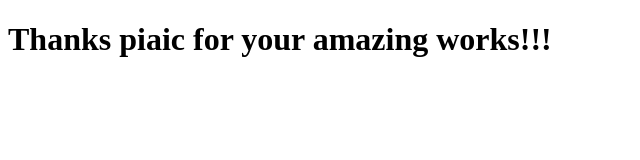
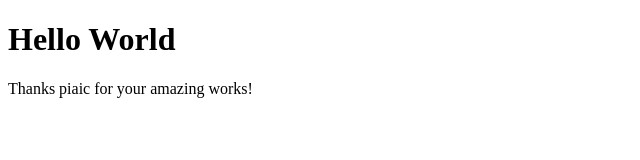
Before and after one commit to atifbajwa/Bootcamp-2020, a plain HTML site: page index.html in a window 1280 px wide. Shown: the whole page, without its empty margins (0-640 px from the left). Drawn offline with Linux system fonts and the light colour scheme.

Commit message:
adding hello world heading in index.html

```diff
--- a/index.html
+++ b/index.html
@@ -6,8 +6,9 @@
     <title>Bootcamp</title>
 </head>
 <body>
-    <h1>
-        Thanks piaic for your amazing works!!!
-    </h1>
+    <h1>Hello World</h1>
+    <p>Thanks piaic for your amazing works!</p>
+
+
 </body>
 </html>
```
